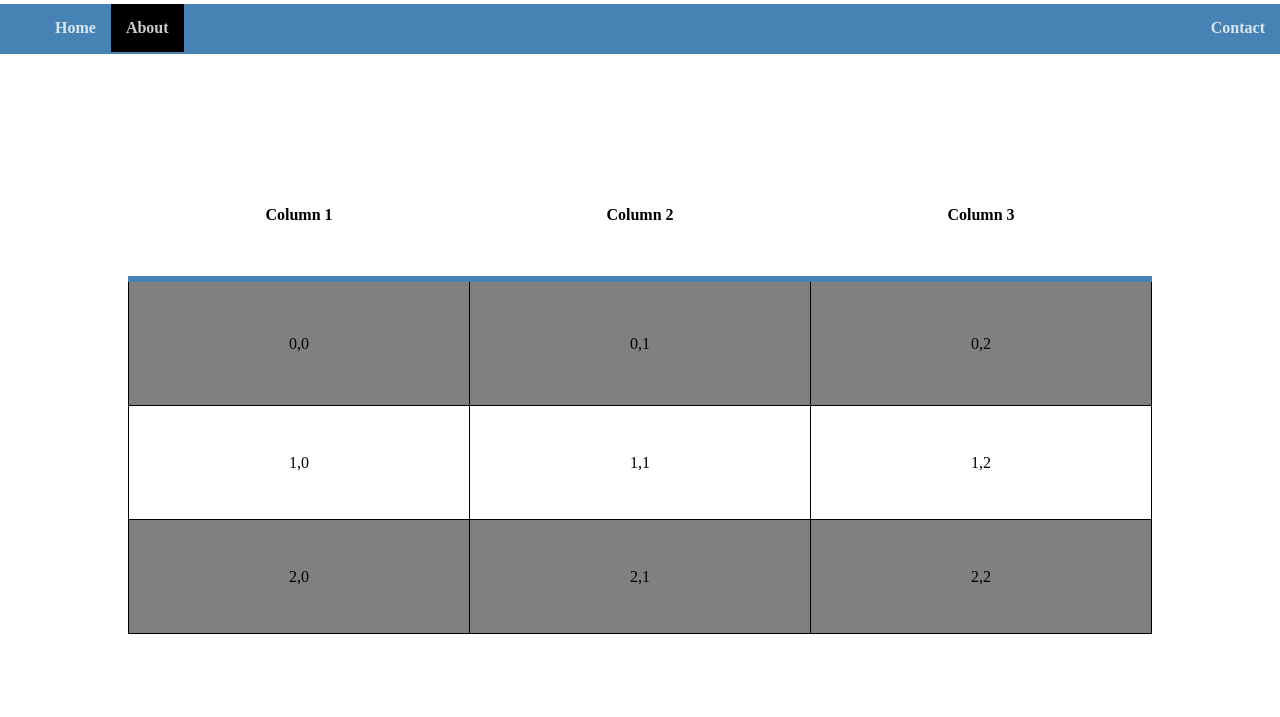
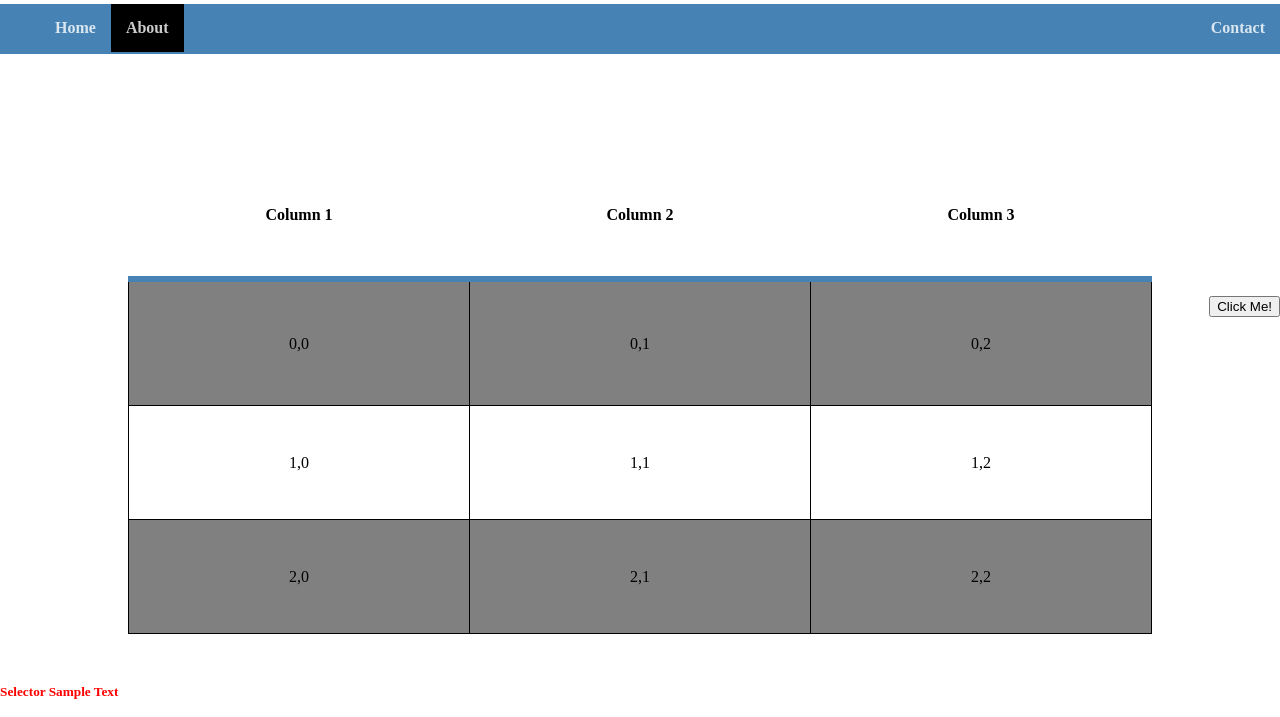
Before and after one commit to hbhowmick/review_site, a plain HTML site: page about.html in a window 1280 px wide. Shown: the part 83-800 px from the top of the page. Drawn offline with Linux system fonts and the light colour scheme.

Commit message:
Modified about page and about css

```diff
--- a/about.html
+++ b/about.html
@@ -42,6 +42,11 @@
           <td>2,2</td>
         </tr>
       </table>
+      <div class="mid-right">
+        <button type="button" name="button">Click Me!</button>
+      </div>
+      <h5 class="selector">Selector Sample Text</h5>
+      <h6 class="selector pull-right">Selector Sample Text</h6>
     </main>
     <footer>
       <p>Lorem ipsum dolor sit amet, <span class="bold-text">consectetur</span> adipisicing elit. Impedit quisquam, sapiente nulla nobis? Animi, reiciendis, amet. Modi suscipit, debitis provident tempora aspernatur architecto similique qui. Placeat dicta, amet aliquid quisquam.</p>
--- a/css/about.css
+++ b/css/about.css
@@ -33,3 +33,19 @@
   color: white;
   cursor: pointer;
 }
+
+.mid-right {
+  position: fixed;
+  right: 0;
+  bottom: 50%;
+  z-index: 1;
+}
+
+.selector {
+  color: red;
+}
+
+h6[class="selector"] {
+  color: black;
+  font-size: 250%;
+}
```
